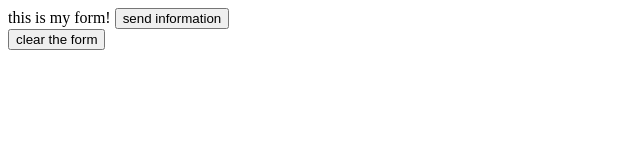
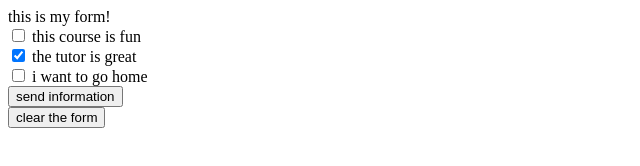
Before and after one commit to brianmwirigi/powelearnproject, a plain HTML site: page index.html in a window 1280 px wide. Shown: the whole page, without its empty margins (0-640 px from the left). Drawn offline with Linux system fonts and the light colour scheme.

Commit message:
check boxes

```diff
--- a/index.html
+++ b/index.html
@@ -7,7 +7,13 @@
 
 <body>
     <form method="post" action="location and file name">
-        this is my form!
+        this is my form! <br>
+        <input type="checkbox" name="tutor" value="y">
+        this course is fun <br>
+        <input type="checkbox" name="tutor" value="y" checked>
+        the tutor is great <br>
+        <input type="checkbox" name="home" value="y">
+        i want to go home <br>
         <input type="submit" value="send information" name="submit"><br>
         <input type="reset" value="clear the form" name="reset">
     </form>
```
